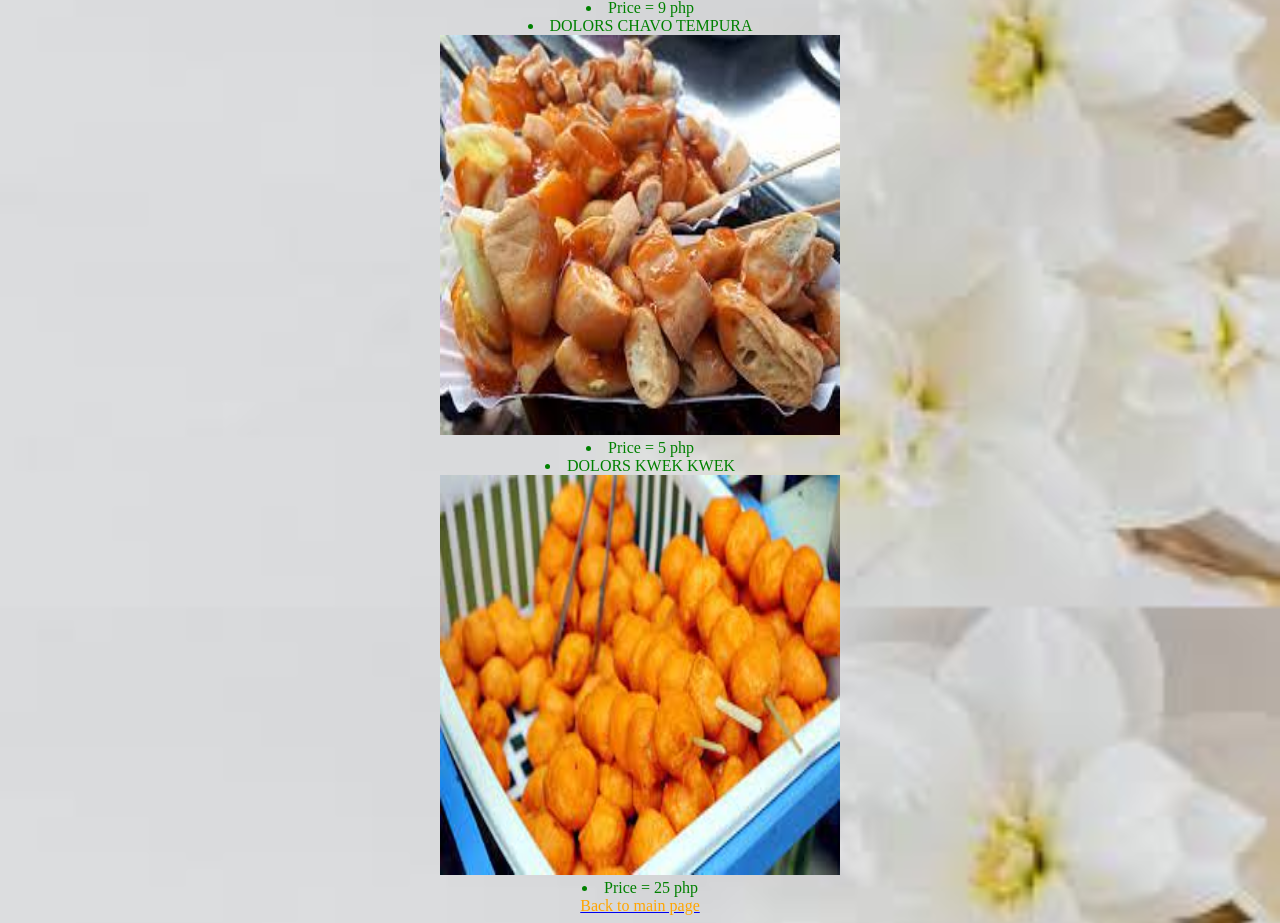
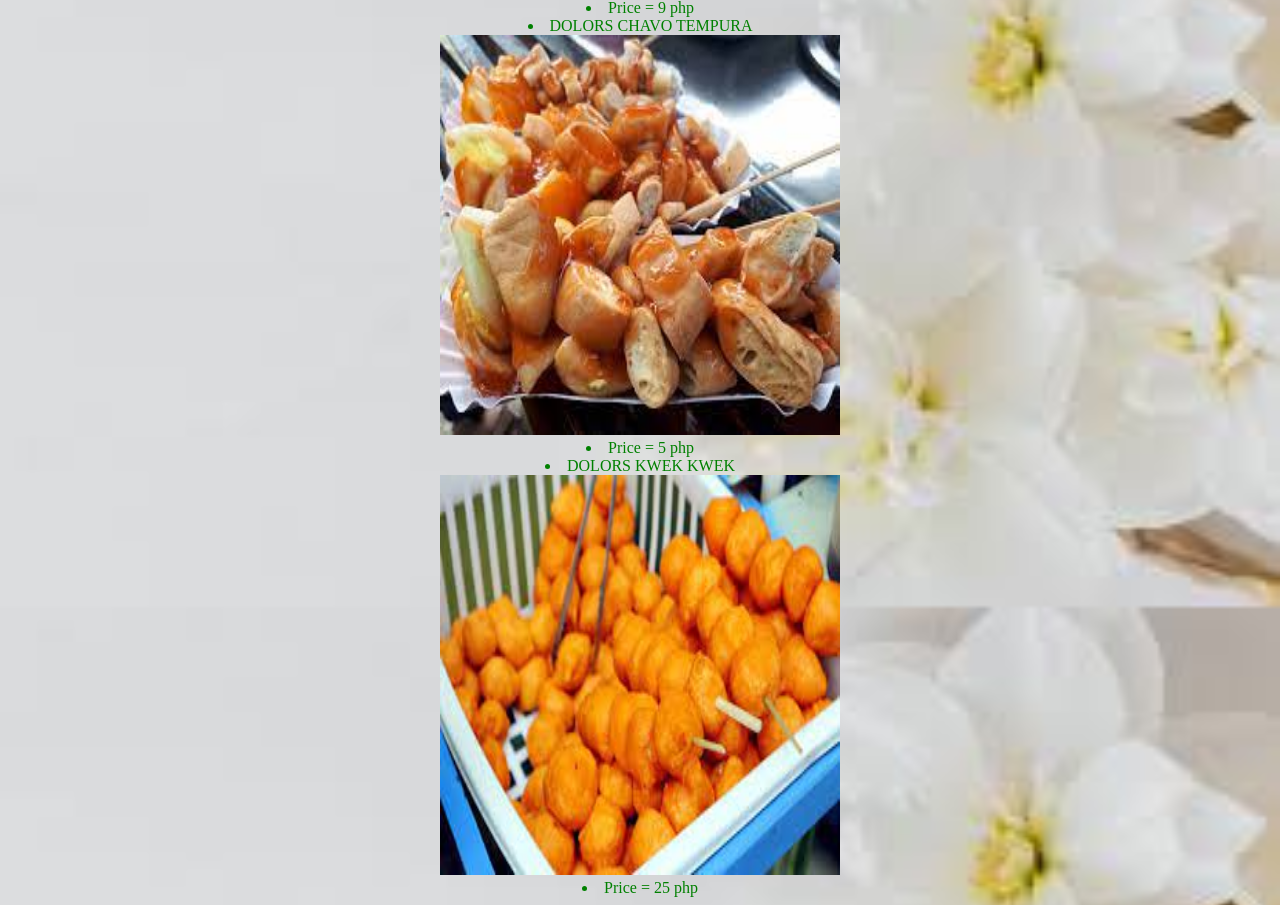
Before and after one commit to bonaos/junjun, a plain HTML site: page product.htm in a window 1280 px wide. Shown: the part 1793-2716 px from the top of the page. Drawn offline with Linux system fonts and the light colour scheme.

Commit message:
Update product.htm

```diff
--- a/product.htm
+++ b/product.htm
@@ -48,7 +48,4 @@ body{background-repeat: no-repeat;background-size:100% 100%; background-attachme
 <li> Price = 25 php</li>
 
 
-
- <a href="index.html"><font color=orange>Back to main page</a>
-
 	 </html>
```
